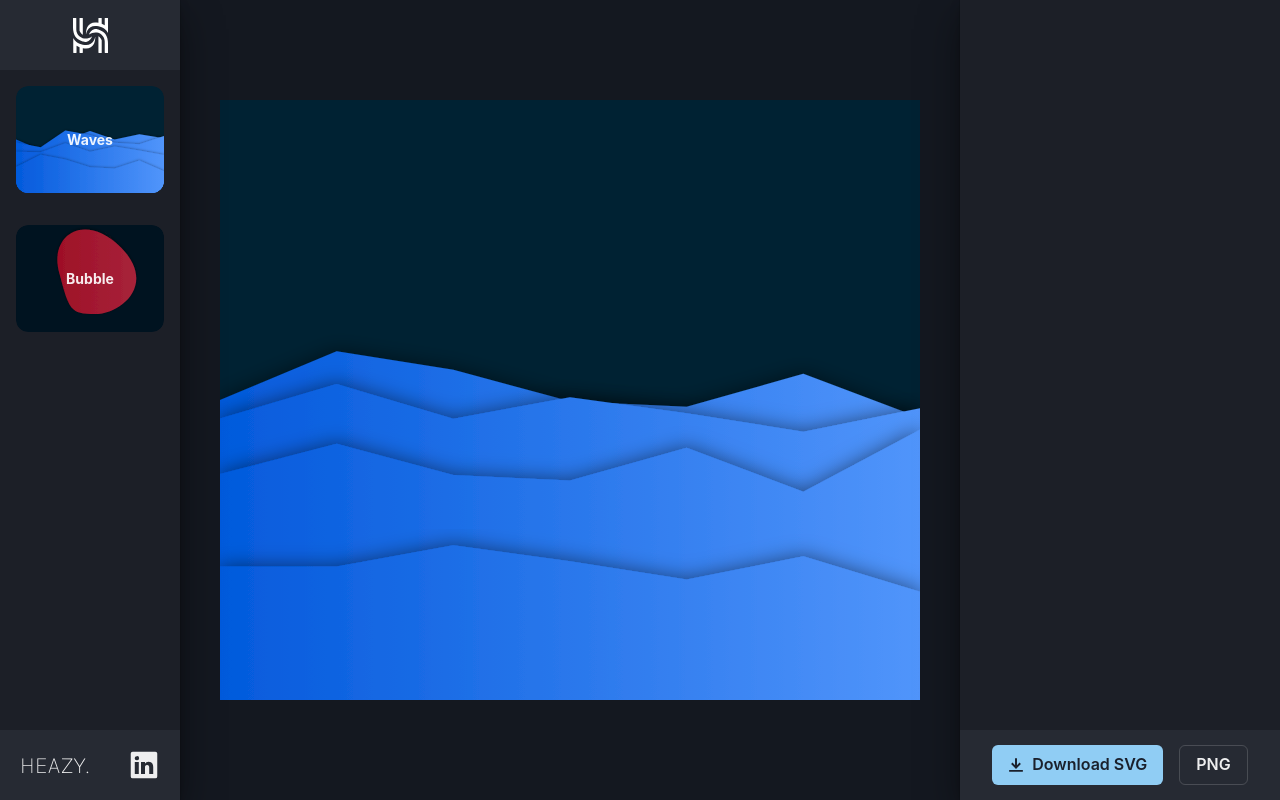
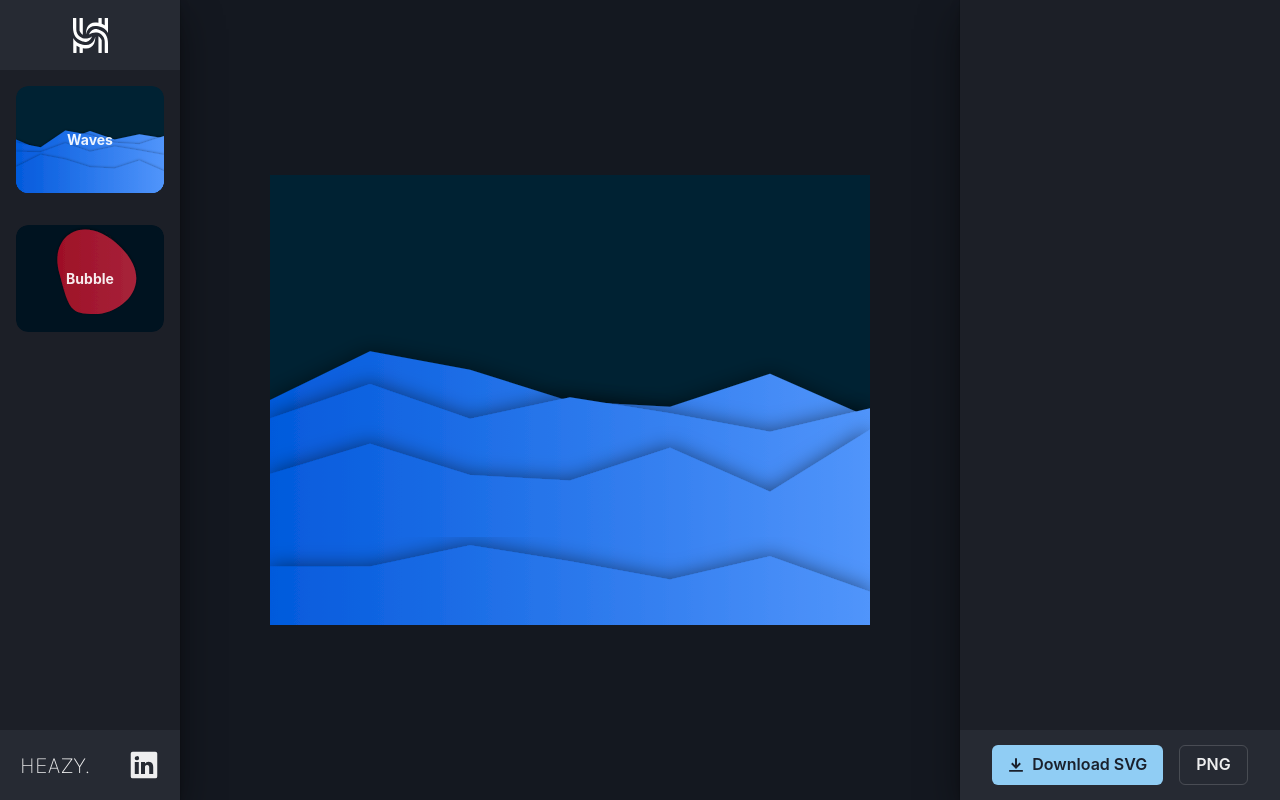
Before and after one commit to MaximBuz/heazy-svg-creator, a React (Create React App) app: page / in a window 1280 px wide. Built offline with nearby package versions, Linux system fonts and the light colour scheme.

Commit message:
added thumbnail

```diff
--- a/src/App.tsx
+++ b/src/App.tsx
@@ -34,7 +34,7 @@ function App() {
       h="100vh"
     >
       <LeftMenu></LeftMenu>
-      <Container flexGrow={1} justifyContent="center" alignContent="center" centerContent>
+      <Container flexGrow={2} justifyContent="center" alignContent="center" centerContent padding="10">
         {/* <StackedWave
           svgRef = {svgRef}
           type="smooth"
@@ -75,8 +75,8 @@ function App() {
           svgRef={svgRef}
           type="peak"
           seed={5}
-          width={700}
-          height={600}
+          width={600}
+          height={450}
           startWaveColor="#035adc"
           stopWaveColor="#5195fb"
           bgColor="#002233"
--- a/src/components/LeftMenu.tsx
+++ b/src/components/LeftMenu.tsx
@@ -1,14 +1,13 @@
 import React from 'react';
 
 // Design
-import { Flex, Stack, Text, Image, Heading, Box, Icon } from '@chakra-ui/react';
+import { Flex, Stack, Image, Heading, Icon } from '@chakra-ui/react';
 import stackedWave from '../stackedWaves.svg';
 import bubble from '../bubble.svg';
 import Logo from '../Logo.svg';
 import { UilLinkedin } from '@iconscout/react-unicons';
 
 // Utils
-import { motion } from 'framer-motion';
 import Thumbnail from './Thumbnail';
 
 export interface ILeftMenuProps {}
--- a/src/components/Thumbnail.tsx
+++ b/src/components/Thumbnail.tsx
@@ -1,11 +1,7 @@
 import React from 'react';
 
 // Design
-import { Flex, Stack, Text, Image, Heading, Box, Icon } from '@chakra-ui/react';
-import stackedWave from '../stackedWaves.svg';
-import bubble from '../bubble.svg';
-import Logo from '../Logo.svg';
-import { UilLinkedin } from '@iconscout/react-unicons';
+import { Flex, Text, Image, Box } from '@chakra-ui/react';
 
 // Utils
 import { motion } from 'framer-motion';
```
